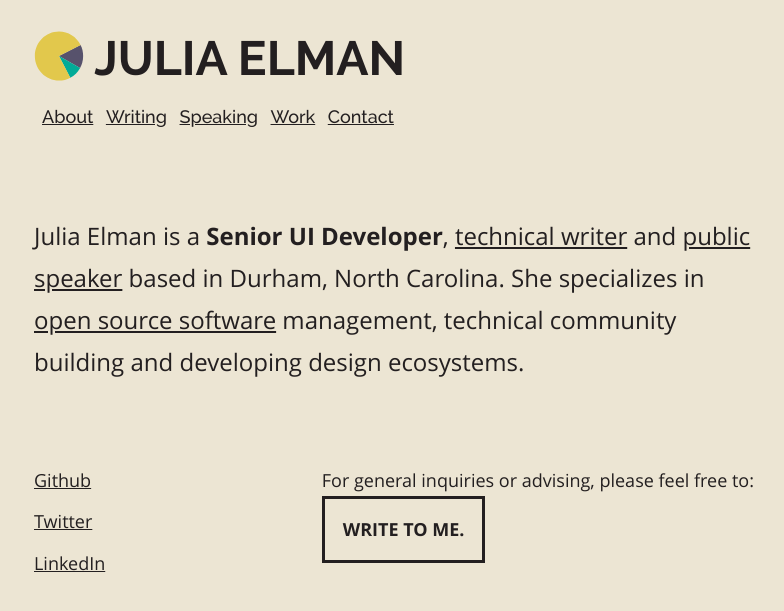
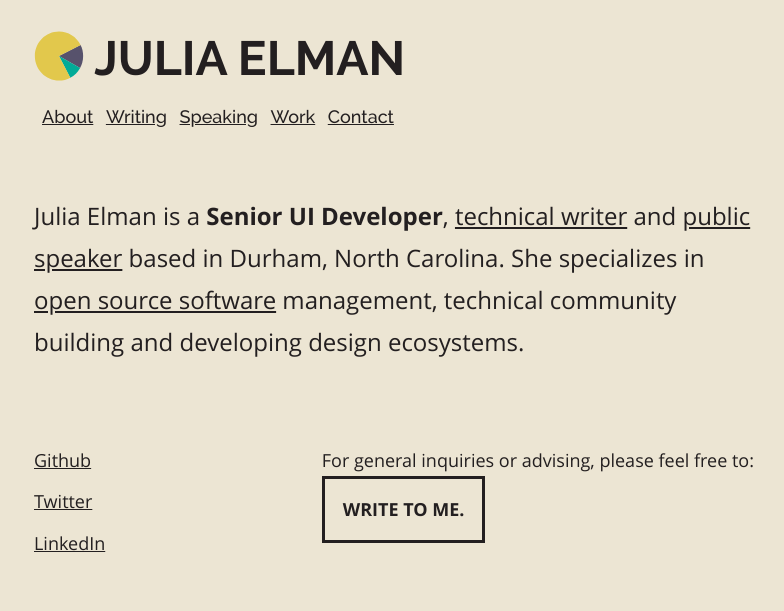
Before and after one commit to juliaelman/juliaelman.github.io, a Jekyll site: the page built from index.html, in a window 1280 px wide. Shown: the top 611 px of the page, without its empty margins (246-1030 px from the left). Built offline with Jekyll 4.4.1, drawn with Linux system fonts in a browser that asks for light colours.

Commit message:
Fixing homepage spacing.

```diff
--- a/assets/stylesheets/base.scss
+++ b/assets/stylesheets/base.scss
@@ -431,10 +431,23 @@ nav {
 
   #content {
 
-    padding-top: 40px;
+    padding-top: 20px;
+
+    @media (max-width: $medium) {
+
+      padding-top: 40px;
+
+    }
 
     p {
+      margin-top: 1em;
       font-size: 24px;
+
+      @media (max-width: $small) {
+
+        font-size: 18px;
+
+      }
     }
   }
 }
```
